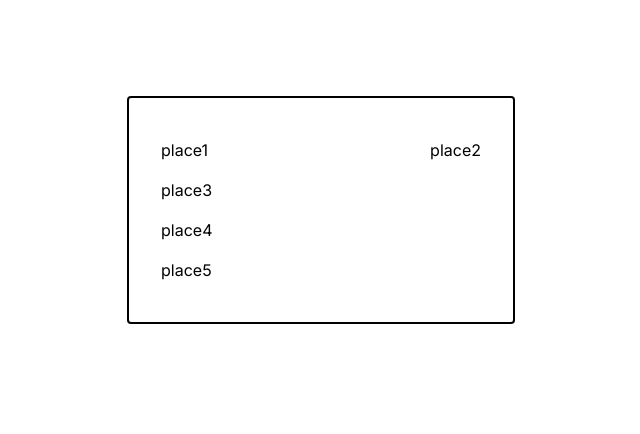
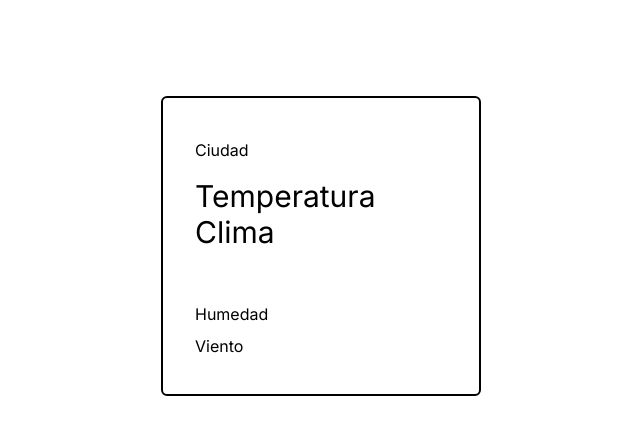
Before and after one commit to FranArteaga/weather-project, a Next.js app: page / in a window 1280 px wide. Shown: the top 434 px of the page, without its empty margins (319-959 px from the left). Built offline with nearby package versions, Linux system fonts and the light colour scheme.

Commit message:
improved spacing, sizes and addded words to indicate information taht will be required

```diff
--- a/src/components/weatherCard.js
+++ b/src/components/weatherCard.js
@@ -2,25 +2,27 @@ import React from 'react'
 
 export default function WeatherCard() {
   return (
-    <div className=''>
-      <div className='border-2 border-black rounded p-8'>
+    <div className='border-2 border-black rounded-md p-8 min-w-[20em]'>
+      <div className=''>
 
-        <div className='py-2 flex justify-between  w-[20em] '>
+        <div className='py-2 flex justify-between   '>
           <div>
-            place1
+            Ciudad
           </div>
           <div>
-            place2
+            {/* place2 */}
           </div>
         </div>
-        <div className='py-2'>
-          place3
+        <div className='py-2 pb-12 text-3xl '>
+          <div>Temperatura</div>
+          <div>Clima</div>
         </div>
-        <div className='py-2'>
-          place4
+
+        <div className='py-1'>
+          Humedad
         </div>
-        <div className='py-2'>
-          place5
+        <div className='py-1'>
+          Viento
         </div>
 
       </div>
```
